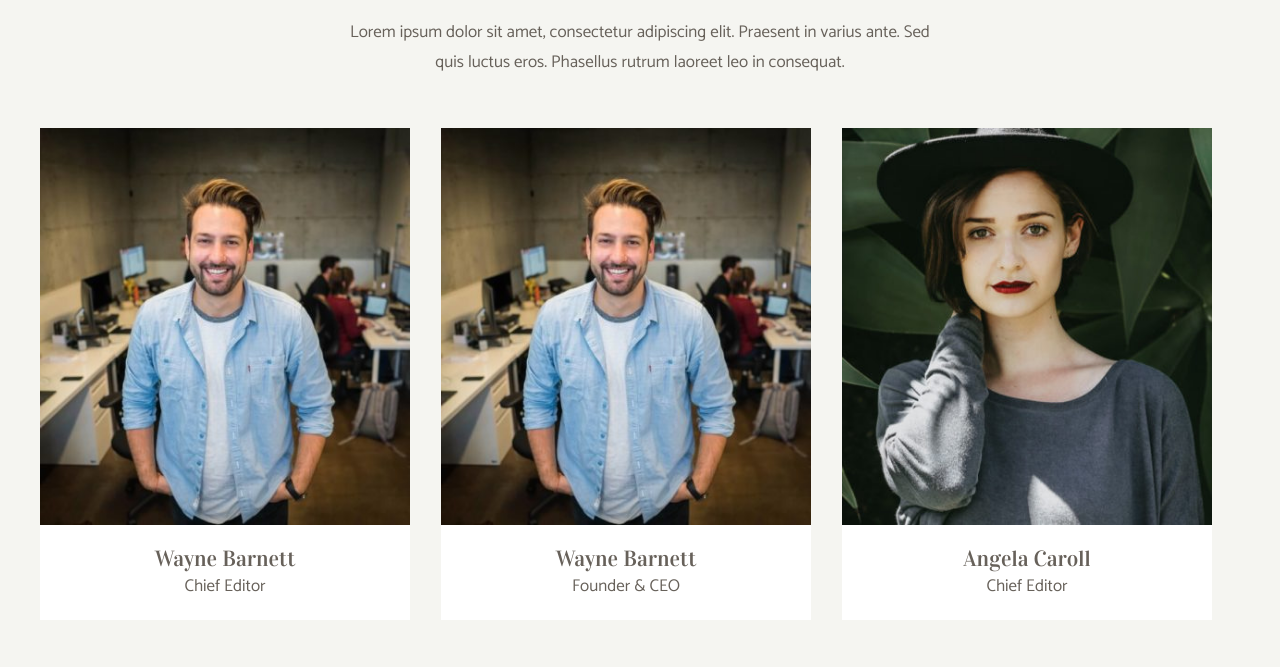
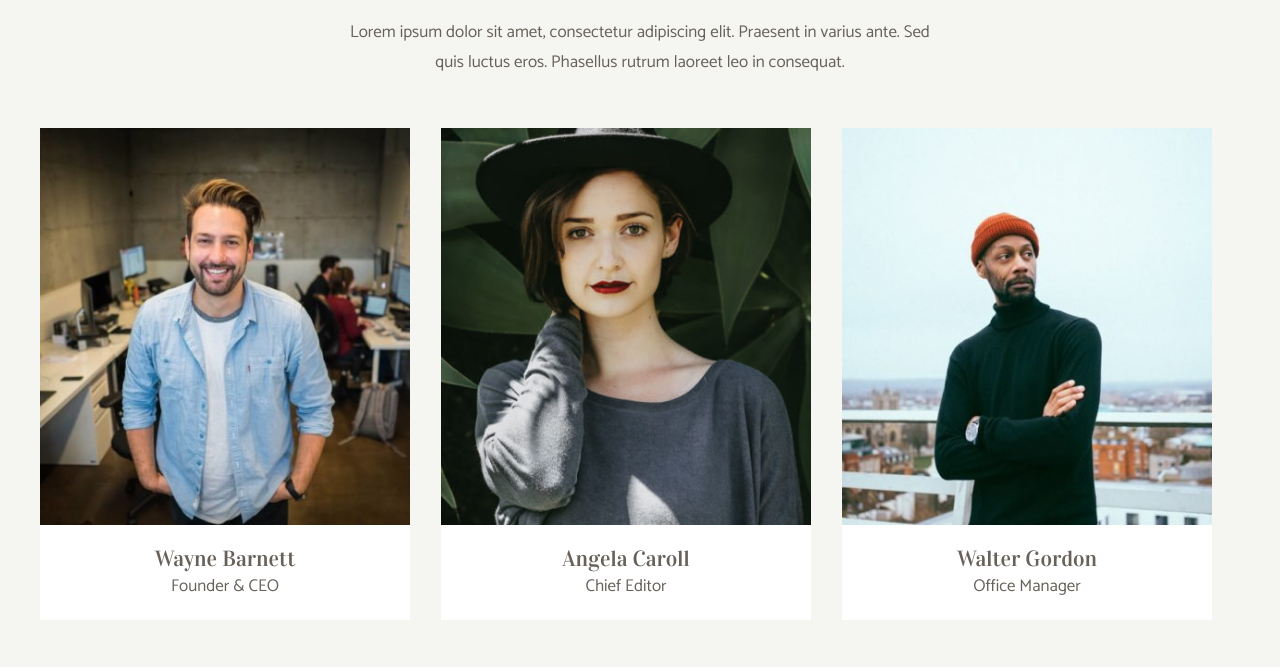
Before and after one commit to Sara-Barbi/js-our-team, a plain HTML site: page our-team-base/index.html in a window 1280 px wide. Shown: the part 107-774 px from the top of the page. Drawn offline with Linux system fonts and the light colour scheme.

Commit message:
no problem IMG

```diff
--- a/our-team-base/index.html
+++ b/our-team-base/index.html
@@ -23,19 +23,6 @@
         <div class="team-container">
           <!-- Inseriamo inizialmente una card statica per stilarla e vedere l'effetto finale -->
 
-          <div class="team-card">
-            <div class="card-image">
-              <img
-                src="img/wayne-barnett-founder-ceo.jpg"
-                alt="Wayne Barnett"
-              />
-            </div>
-
-            <div class="card-text">
-              <h3>Wayne Barnett</h3>
-              <p>Chief Editor</p>
-            </div>
-          </div>
 
 
         </div>
--- a/our-team-base/main.js
+++ b/our-team-base/main.js
@@ -13,7 +13,7 @@ const team = [
   {
     name: 'Walter Gordon',
     role: 'Office Manager',
-    image: 'walter-gordon-office-menager.jpg',
+    image: 'walter-gordon-office-manager.jpg',
   },
   {
     name: 'Angela Lopez',
```
